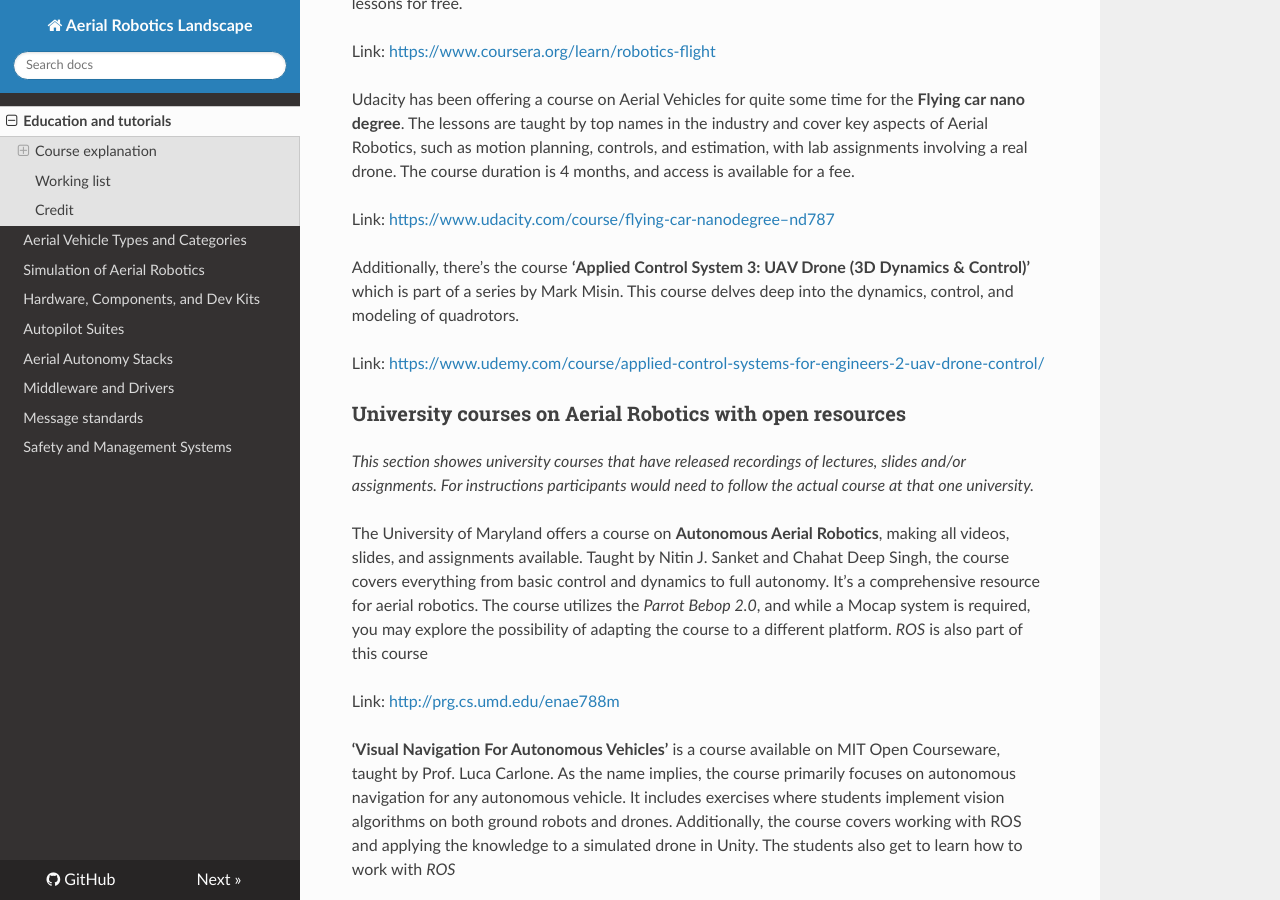
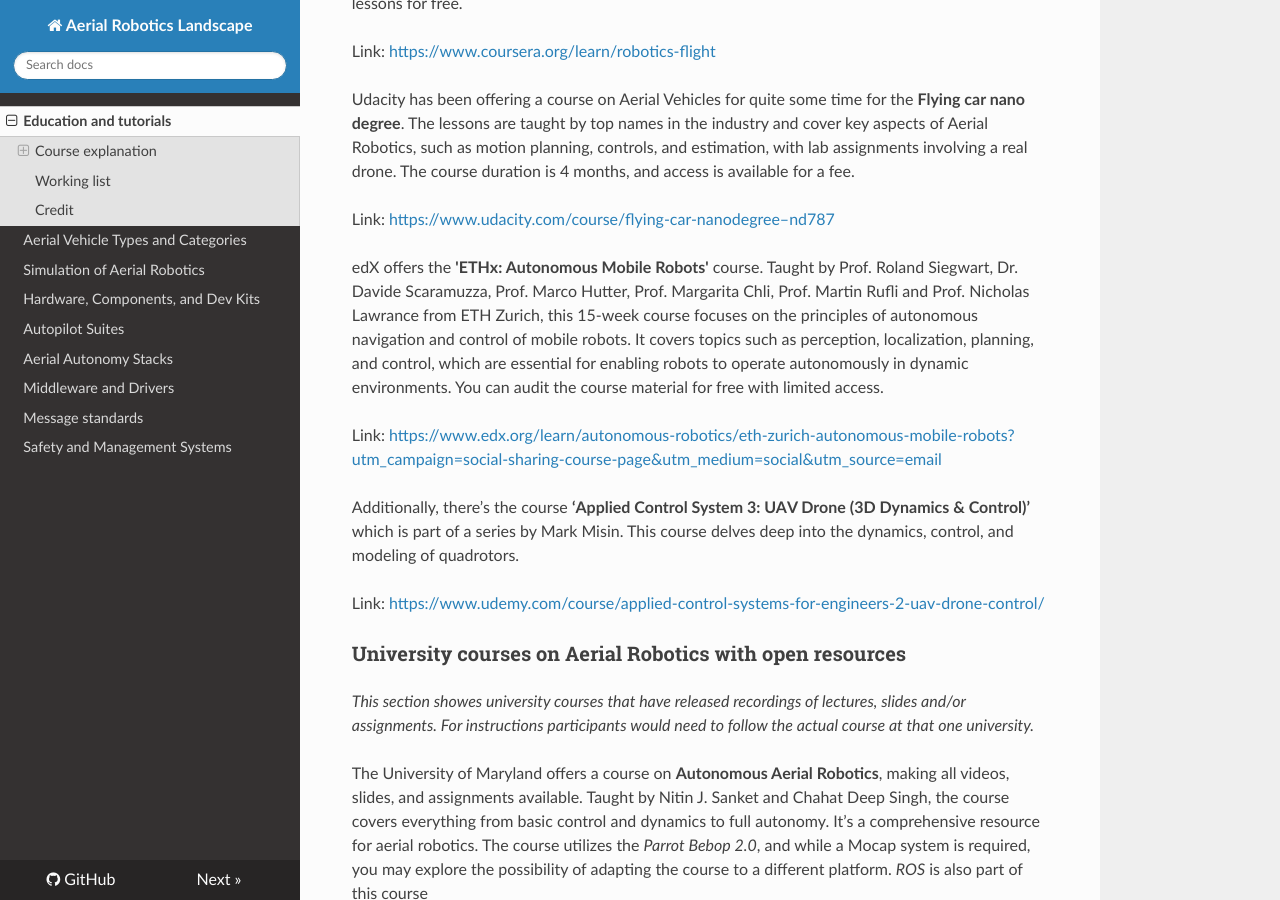
Before and after one commit to ROS-Aerial/aerial_robotic_landscape, an MkDocs documentation site: the page built from docs/education_and_tutorial.md, in a window 1280 px wide and 900 px high, scrolled down 924 px. Built offline with MkDocs 1.6.1, drawn with Linux system fonts in a browser that asks for light colours; nearby versions of some CDN libraries.

Commit message:
Addition of ETHx: Autonomous Mobile Robots online course (#65)
* Update education_and_tutorial.md

Addition of an online course offered by ETH Zurich

* Update education_and_tutorial.md

```diff
--- a/docs/education_and_tutorial.md
+++ b/docs/education_and_tutorial.md
@@ -26,6 +26,10 @@
 Udacity has been offering a course on Aerial Vehicles for quite some time for the **Flying car nano degree**. The lessons are taught by top names in the industry and cover key aspects of Aerial Robotics, such as motion planning, controls, and estimation, with lab assignments involving a real drone. The course duration is 4 months, and access is available for a fee.
 
 Link: <https://www.udacity.com/course/flying-car-nanodegree–nd787>
+
+edX offers the **'ETHx: Autonomous Mobile Robots'** course. Taught by Prof. Roland Siegwart, Dr. Davide Scaramuzza, Prof. Marco Hutter, Prof. Margarita Chli, Prof. Martin Rufli and Prof. Nicholas Lawrance from ETH Zurich, this 15-week course focuses on the principles of autonomous navigation and control of mobile robots. It covers topics such as perception, localization, planning, and control, which are essential for enabling robots to operate autonomously in dynamic environments. You can audit the course material for free with limited access.
+
+Link: <https://www.edx.org/learn/autonomous-robotics/eth-zurich-autonomous-mobile-robots?utm_campaign=social-sharing-course-page&utm_medium=social&utm_source=email>
 
 Additionally, there’s the course **‘Applied Control System 3: UAV Drone (3D Dynamics & Control)’** which is part of a series by Mark Misin. This course delves deep into the dynamics, control, and modeling of quadrotors.
 
```
